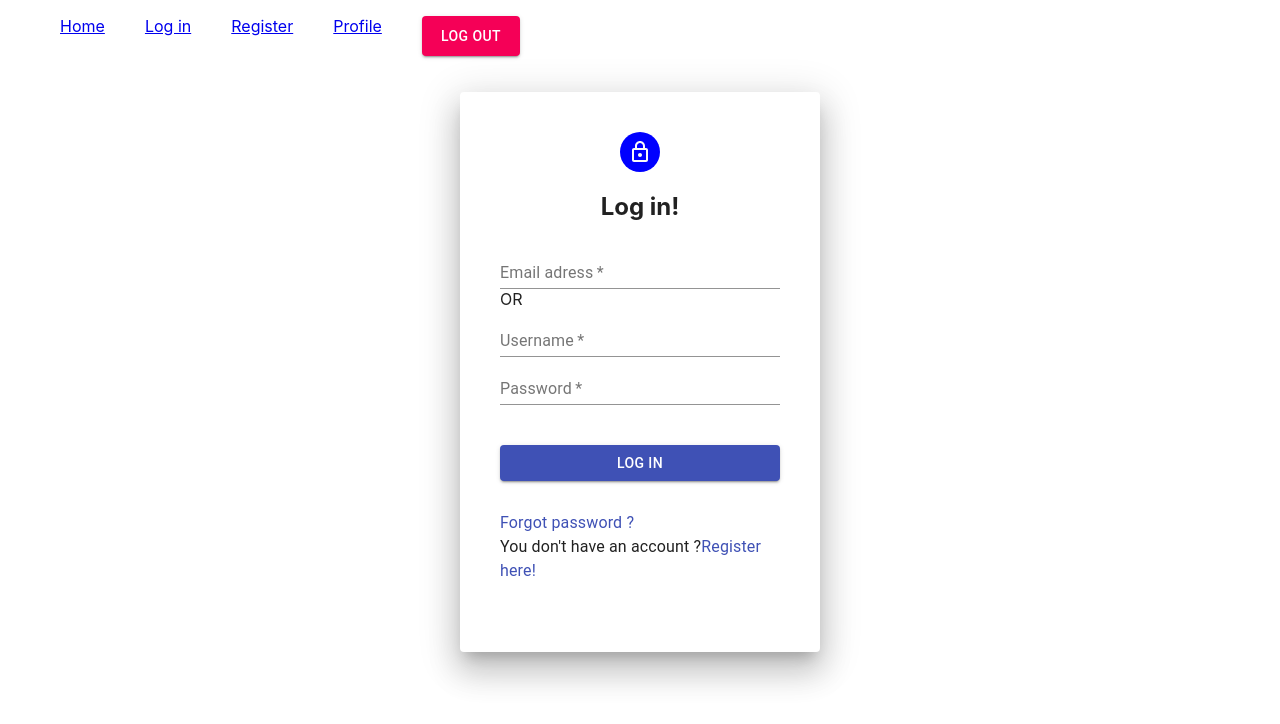
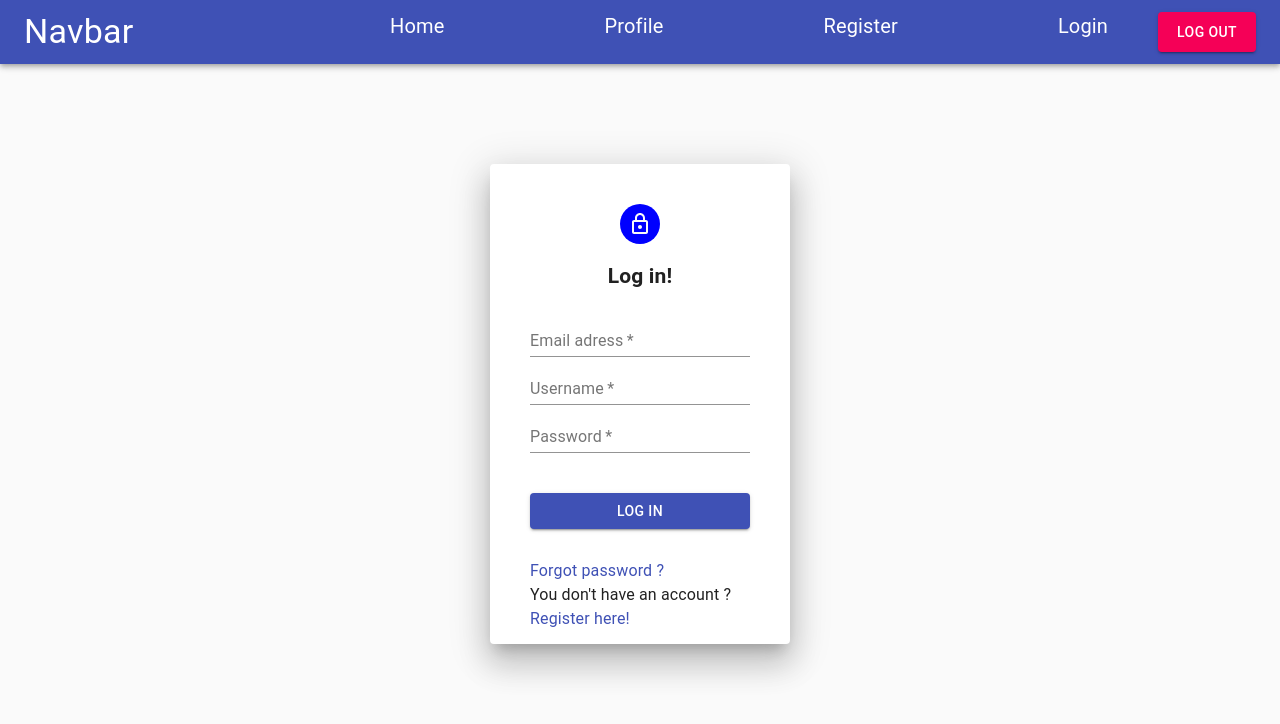
Before and after one commit to semuona/socialApp, a React (Create React App) app in the folder client/: page /login in a window 1280 px wide. Shown: the top 724 px of the page. Built offline with nearby package versions, Linux system fonts and the light colour scheme.

Commit message:
updated header

```diff
--- a/client/src/components/Header.jsx
+++ b/client/src/components/Header.jsx
@@ -1,48 +1,72 @@
 import React from "react";
-import "./Style/Header.css";
-/* import image from "/home/user/dci/Food-delivery-app/client/src/images/Black Simple Cafe Restaurant Food Logo.png"; */
 import { NavLink } from "react-router-dom";
 import { useHistory } from "react-router-dom";
-import { Button } from "@material-ui/core";
 import { useContext } from "react";
 import { SocialAppContext } from "./Context";
+import { AppBar,
+  Toolbar,
+  CssBaseline,
+  Typography,
+  makeStyles, Button } from "@material-ui/core";
+
+  const useStyles = makeStyles((theme) => ({
+    navlinks: {
+      marginLeft: theme.spacing(10),
+      display: "flex",
+    },
+   logo: {
+      flexGrow: "1",
+      cursor: "pointer",
+    },
+    link: {
+      textDecoration: "none",
+      color: "white",
+      fontSize: "20px",
+      marginLeft: theme.spacing(20),
+      "&:hover": {
+        color: "yellow",
+        borderBottom: "1px solid white",
+      },
+    },
+  }));
 
 export default function Header() {
   const {setUsers} = useContext(SocialAppContext)
   const history = useHistory();
+  const classes = useStyles()
 
   const handleLogout = () => {
     setUsers(null);
-    history.push("/register");
+    history.push("/Register");
   };
 
   const style = {
     width: "98px",
     height: "40px",
+    marginLeft: "50px"
   };
 
   return (
-    <header>
-      {/*  <div className="logo">
-        <NavLink to="/">
-          <img src={image} alt="" />
-        </NavLink>
-      </div> */}
-      <ul className="navBar">
-        {" "}
-        <NavLink className="navItem" to="/">
-          <li>Home</li>
-        </NavLink>
-        <NavLink className="navItem" to="/Login">
-          <li>Log in</li>
-        </NavLink>
-        <NavLink className="navItem" to="/Register">
-          <li>Register</li>
-        </NavLink>
-        <NavLink className="navItem" to="/Profile">
-          <li>Profile</li>
-        </NavLink>
-        <Button
+    <AppBar position="static">
+      <CssBaseline />
+      <Toolbar>
+        <Typography variant="h4" className={classes.logo}>
+          Navbar
+        </Typography>
+          <div className={classes.navlinks}>
+            <NavLink to="/" className={classes.link}>
+              Home
+            </NavLink>
+            <NavLink to="Profile" className={classes.link}>
+              Profile
+            </NavLink>
+            <NavLink to="/Register" className={classes.link}>
+              Register
+            </NavLink>
+            <NavLink to="/Login" className={classes.link}>
+              Login
+            </NavLink>
+            <Button
           type="submit"
           color="secondary"
           variant="contained"
@@ -52,7 +76,8 @@ export default function Header() {
         >
           Log out
         </Button>
-      </ul>
-    </header>
+          </div>
+      </Toolbar>
+    </AppBar>
   );
 }
--- a/client/src/components/Login.jsx
+++ b/client/src/components/Login.jsx
@@ -20,7 +20,7 @@ export default function Login() {
     pass: "",
   });
 
-  const { setUsers } = useContext(SocialAppContext);
+  const { setUsers, setLoggedInUser } = useContext(SocialAppContext);
 
   const history = useHistory();
 
@@ -33,7 +33,7 @@ export default function Login() {
     console.log("response is ", response);
 
     if (response.data.success) {
-      setUsers({ ...response.data });
+      setLoggedInUser(response.data.user);
       history.push("/");
     }
   };
@@ -41,8 +41,8 @@ export default function Login() {
   const container = {
     padding: "40px",
     height: "60vh",
-    width: 280,
-    margin: "20px auto",
+    width: 300,
+    margin: "100px auto",
   };
   const avatarIcon = { backgroundColor: "blue" };
   const btn = { marginTop: "40px", marginBottom: "30px" };
@@ -64,7 +64,6 @@ export default function Login() {
           id="email"
           value={data.email}
         />
-        OR
         <TextField
           label="Username"
           placeholder="Enter username"
--- a/client/src/components/Register.jsx
+++ b/client/src/components/Register.jsx
@@ -37,8 +37,8 @@ export default function Register() {
   const container = {
     padding: "40px",
     height: "60vh",
-    width: 280,
-    margin: "20px auto",
+    width: 300,
+    margin: "100px auto",
   };
   const avatarIcon = { backgroundColor: "blue" };
   const btn = { marginTop: "40px", marginBottom: "30px" };
@@ -60,7 +60,6 @@ export default function Register() {
           id="email"
           value={data.email}
         />
-        OR
         <TextField
           label="Username"
           placeholder="Enter username"
--- a/client/src/components/Style/Header.css
+++ /dev/null
@@ -1,18 +0,0 @@
-header {
-
-    display: flex;
-    justify-content: space-between;
-
-}
-
-img {
-    width: 80px;
-}
-
-.navBar {
-    width: 500px ;
-    display: flex;
-    justify-content: space-around;
-    margin-right: 100px;
-    list-style: none;
-}
```
